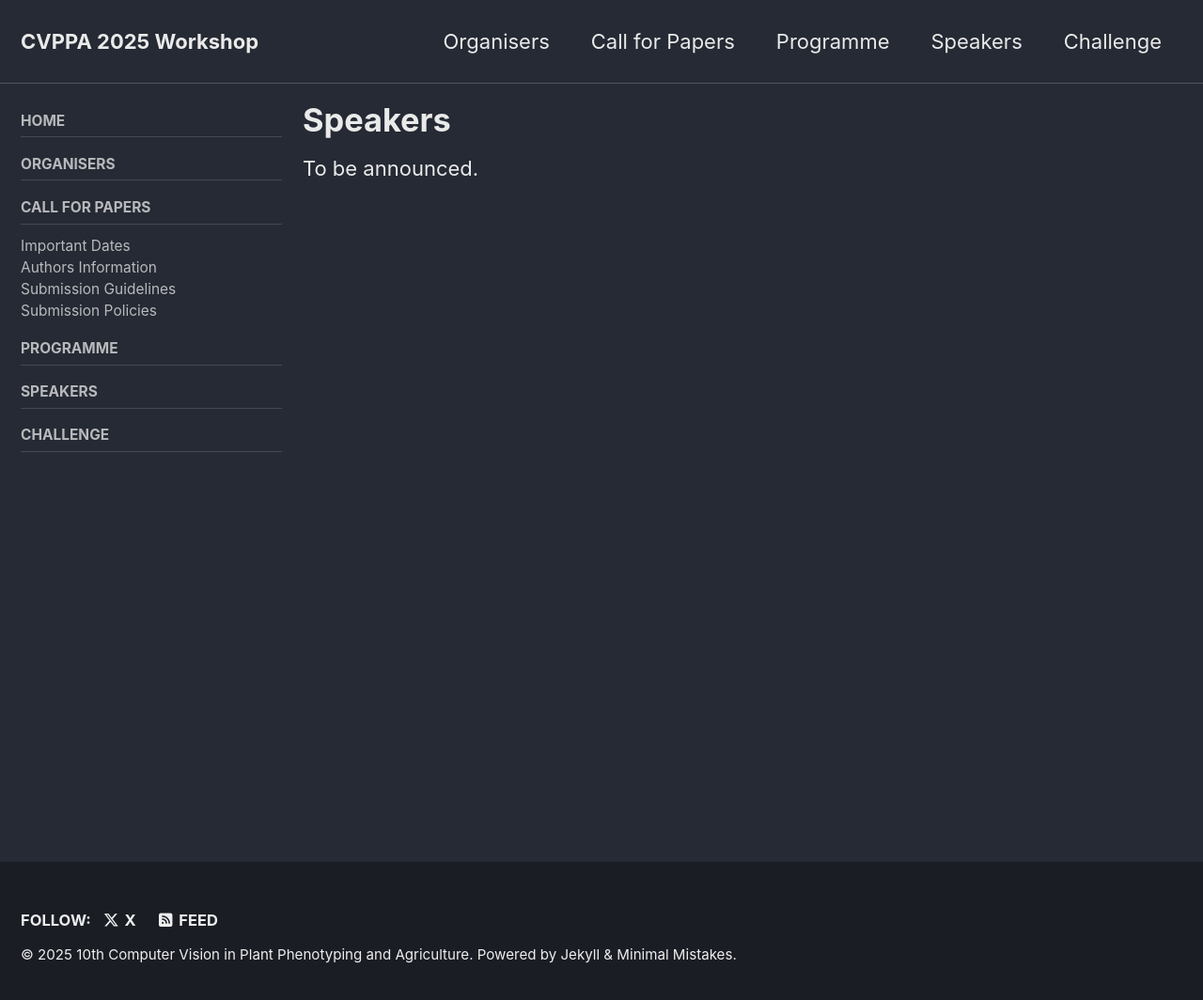
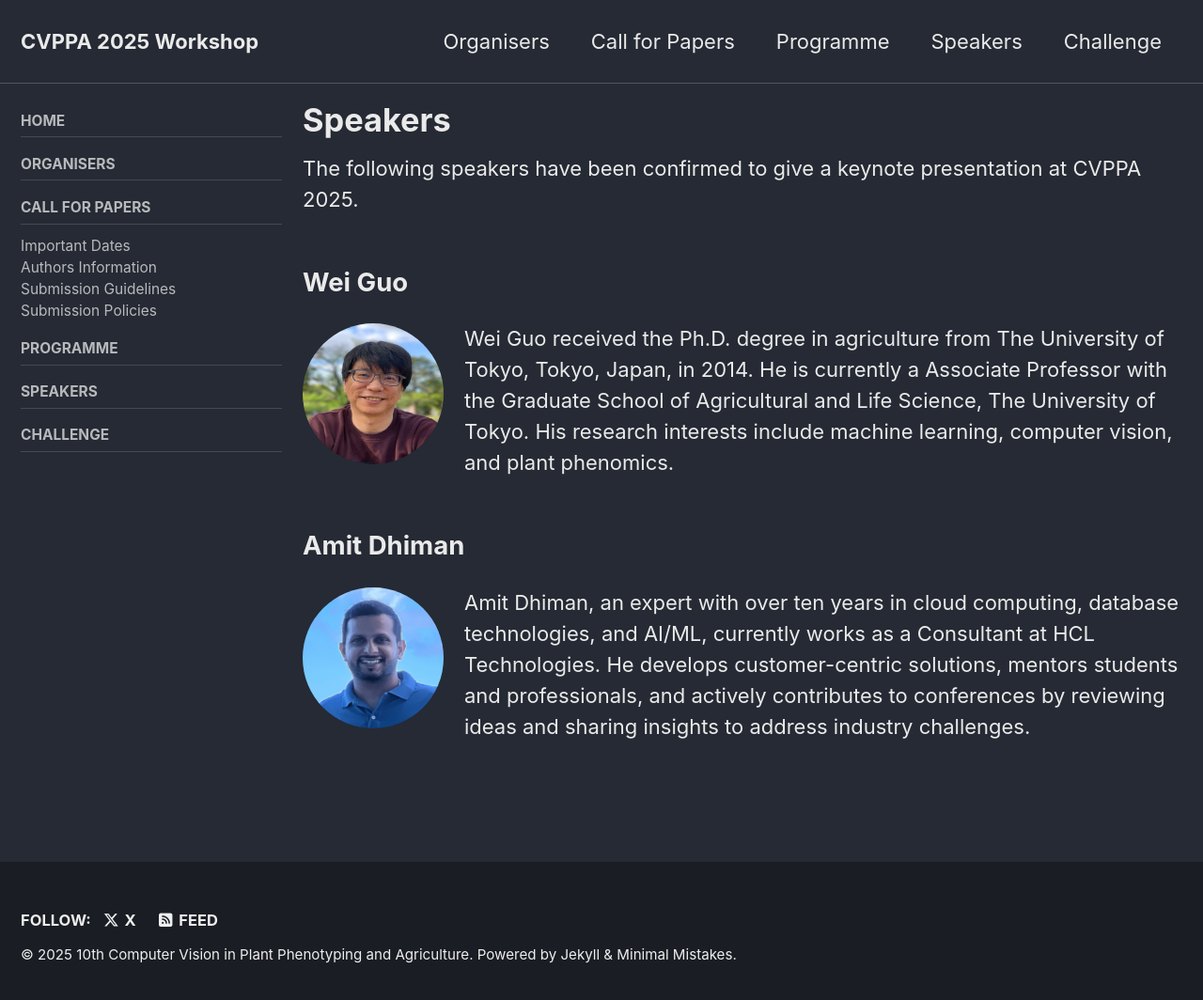
Before and after one commit to cvppa2025/cvppa2025.github.io, a Jekyll site: the page built from _pages/speakers.md, in a window 1280 px wide and 1072 px high. Shown: the top 1064 px of the window at 94% size. Built offline with Jekyll 4.4.1, drawn with Linux system fonts in a browser that asks for light colours; cached includes are drawn as plain includes.

Commit message:
Update speakers.md

```diff
--- a/_pages/speakers.md
+++ b/_pages/speakers.md
@@ -6,4 +6,12 @@ sidebar:
     nav: "sidebar"
 ---
 
-To be announced.
+The following speakers have been confirmed to give a keynote presentation at CVPPA 2025.
+
+## Wei Guo
+
+<img src="/assets/speakers/image001.jpg" class="people-img">
+Wei Guo received the Ph.D. degree in agriculture from The University of Tokyo, Tokyo, Japan, in 2014. He is currently a Associate Professor with the Graduate School of Agricultural and Life Science, The University of Tokyo. His research interests include machine learning, computer vision, and plant phenomics.
+
+## Amit Dhiman
+<img src="/assets/speakers/image002.jpg" class="people-img"> Amit Dhiman, an expert with over ten years in cloud computing, database technologies, and AI/ML, currently works as a Consultant at HCL Technologies. He develops customer-centric solutions, mentors students and professionals, and actively contributes to conferences by reviewing ideas and sharing insights to address industry challenges.
```
